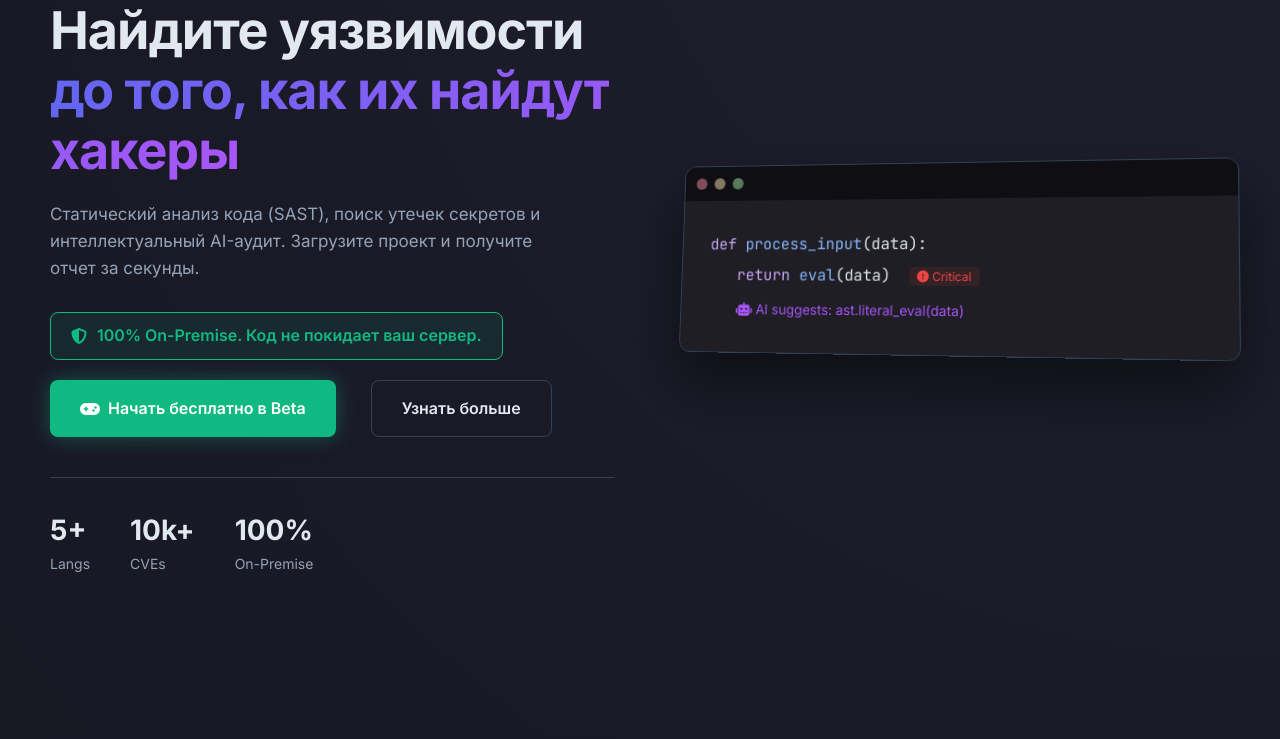
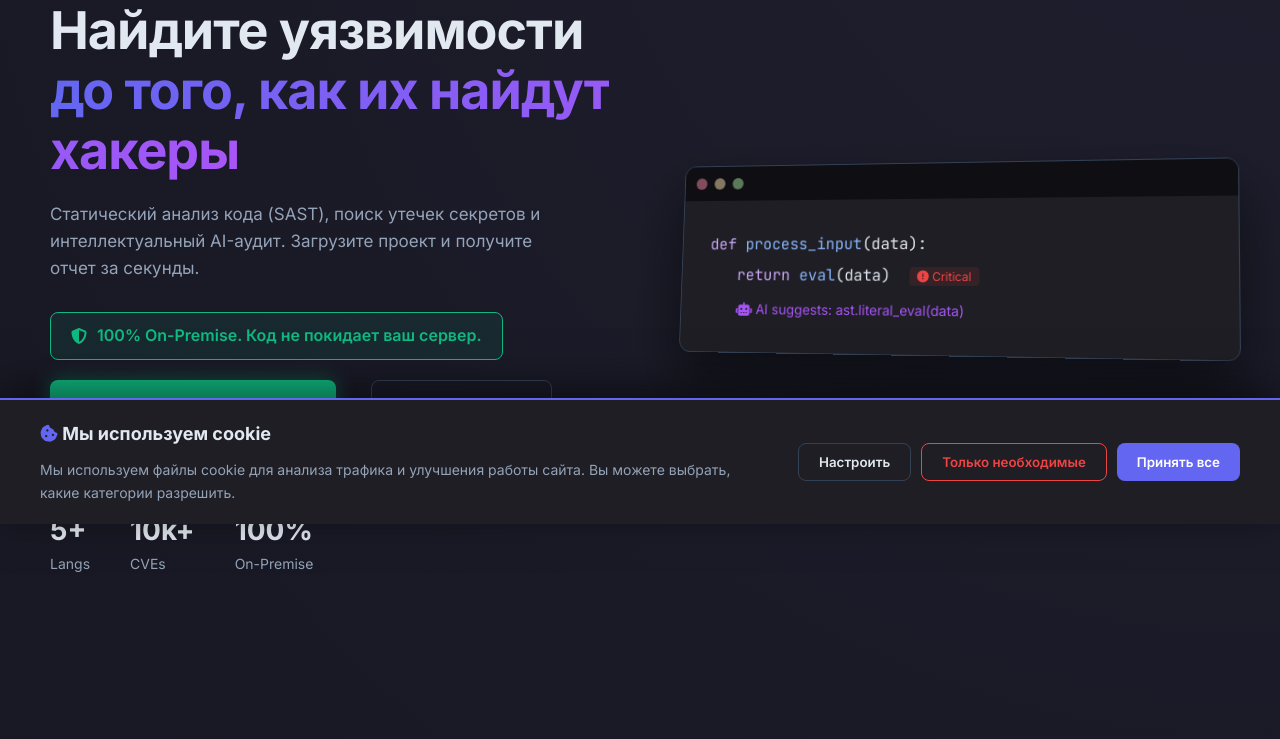
Before and after one commit to Tikeyphoto/ai-secscan, a Flask app: page / in a window 1280 px wide. Shown: the part 276-1015 px from the top of the page. Run offline with Flask 3, Linux system fonts and the light colour scheme.

Commit message:
feat(compliance): add cookie consent banner with granular opt-in
- Created templates/includes/cookie_banner.html (custom UI, no third-party scripts)
- Three categories: strictly necessary (locked), analytics, marketing
- Buttons: 'Accept all', 'Only necessary', 'Customize'
- Saves choice in localStorage + POST to /api/cookie_consent (logs to audit_log)
- Injected into all public and private templates (landing, login, register,
  profile, presentation, terms)
- Added translations for RU/EN/ZH

```diff
--- a/app.py
+++ b/app.py
@@ -1145,6 +1145,18 @@ def api_clear_history():
         return jsonify({"error": str(e)}), 500
 
 
+@app.route('/api/cookie_consent', methods=['POST'])
+def api_cookie_consent():
+    data = request.get_json() or {}
+    # Логируем в аудит, если пользователь авторизован
+    if 'username' in session:
+        audit('cookie_consent', details={'analytics': data.get('analytics'), 'marketing': data.get('marketing')})
+    else:
+        # Для анонимных пользователей пишем в лог
+        print(f"[COOKIE] Anonymous consent: analytics={data.get('analytics')}, marketing={data.get('marketing')}", flush=True)
+    return jsonify({"status": "success"}), 200
+
+
 @app.route('/api/stats/trend')
 def api_stats_trend():
     if 'username' not in session: return jsonify({"error": "Не авторизован"}), 401
--- /dev/null
+++ b/templates/includes/cookie_banner.html
@@ -0,0 +1,94 @@
+<!-- Cookie Consent Banner -->
+<div id="cookie-banner" style="display: none; position: fixed; bottom: 0; left: 0; right: 0; background: var(--bg-surface); border-top: 2px solid var(--primary); padding: 20px; z-index: 9999; box-shadow: 0 -10px 40px rgba(0,0,0,0.5);">
+    <div style="max-width: 1200px; margin: 0 auto; display: flex; flex-wrap: wrap; gap: 20px; align-items: center; justify-content: space-between;">
+
+        <div style="flex: 1; min-width: 300px;">
+            <h3 style="margin: 0 0 10px 0; color: var(--text-main); font-size: 18px;">
+                <i class="fa-solid fa-cookie-bite" style="color: var(--primary);"></i> {{ t('cookie.title') }}
+            </h3>
+            <p style="margin: 0; color: var(--text-muted); font-size: 14px; max-width: 700px;">
+                {{ t('cookie.desc') }}
+            </p>
+        </div>
+
+        <div style="display: flex; gap: 10px; flex-wrap: wrap;">
+            <button type="button" onclick="toggleCookieSettings()" class="btn" style="background: transparent; border: 1px solid var(--border); color: var(--text-main);">{{ t('cookie.customize') }}</button>
+            <button type="button" onclick="acceptCookies('reject')" class="btn" style="background: transparent; border: 1px solid var(--danger); color: var(--danger);">{{ t('cookie.reject_all') }}</button>
+            <button type="button" onclick="acceptCookies('all')" class="btn" style="background: var(--primary);">{{ t('cookie.accept_all') }}</button>
+        </div>
+    </div>
+
+    <!-- Настройки (скрыты по умолчанию) -->
+    <div id="cookie-settings" style="display: none; max-width: 1200px; margin: 20px auto 0; padding-top: 20px; border-top: 1px solid var(--border);">
+        <div style="display: grid; gap: 15px;">
+            <!-- Необходимые -->
+            <div style="display: flex; justify-content: space-between; align-items: center; background: var(--bg-base); padding: 15px; border-radius: 8px;">
+                <div>
+                    <strong style="color: var(--text-main);">{{ t('cookie.necessary') }}</strong>
+                    <p style="margin: 5px 0 0; color: var(--text-muted); font-size: 13px;">{{ t('cookie.necessary_desc') }}</p>
+                </div>
+                <input type="checkbox" checked disabled style="width: 20px; height: 20px;">
+            </div>
+            <!-- Аналитические -->
+            <div style="display: flex; justify-content: space-between; align-items: center; background: var(--bg-base); padding: 15px; border-radius: 8px;">
+                <div>
+                    <strong style="color: var(--text-main);">{{ t('cookie.analytics') }}</strong>
+                    <p style="margin: 5px 0 0; color: var(--text-muted); font-size: 13px;">{{ t('cookie.analytics_desc') }}</p>
+                </div>
+                <input type="checkbox" id="cookie-analytics" style="width: 20px; height: 20px;">
+            </div>
+            <!-- Маркетинговые -->
+            <div style="display: flex; justify-content: space-between; align-items: center; background: var(--bg-base); padding: 15px; border-radius: 8px;">
+                <div>
+                    <strong style="color: var(--text-main);">{{ t('cookie.marketing') }}</strong>
+                    <p style="margin: 5px 0 0; color: var(--text-muted); font-size: 13px;">{{ t('cookie.marketing_desc') }}</p>
+                </div>
+                <input type="checkbox" id="cookie-marketing" style="width: 20px; height: 20px;">
+            </div>
+        </div>
+        <div style="text-align: right; margin-top: 20px;">
+            <button type="button" onclick="saveCustomCookies()" class="btn" style="background: var(--success);">{{ t('cookie.save') }}</button>
+        </div>
+    </div>
+</div>
+
+<script>
+    document.addEventListener('DOMContentLoaded', function() {
+        const consent = localStorage.getItem('cookie_consent');
+        if (!consent) {
+            document.getElementById('cookie-banner').style.display = 'block';
+        }
+    });
+
+    function toggleCookieSettings() {
+        const el = document.getElementById('cookie-settings');
+        el.style.display = el.style.display === 'none' ? 'block' : 'none';
+    }
+
+    function saveConsent(analytics, marketing) {
+        const data = { necessary: true, analytics: analytics, marketing: marketing, timestamp: new Date().toISOString() };
+        localStorage.setItem('cookie_consent', JSON.stringify(data));
+        document.getElementById('cookie-banner').style.display = 'none';
+
+        // Отправляем на бэкенд (для аудита)
+        fetch('/api/cookie_consent', {
+            method: 'POST',
+            headers: { 'Content-Type': 'application/json' },
+            body: JSON.stringify(data)
+        }).catch(e => console.log('Cookie consent sync failed', e));
+    }
+
+    function acceptCookies(type) {
+        if (type === 'all') {
+            saveConsent(true, true);
+        } else {
+            saveConsent(false, false);
+        }
+    }
+
+    function saveCustomCookies() {
+        const analytics = document.getElementById('cookie-analytics').checked;
+        const marketing = document.getElementById('cookie-marketing').checked;
+        saveConsent(analytics, marketing);
+    }
+</script>
--- a/templates/landing.html
+++ b/templates/landing.html
@@ -333,5 +333,6 @@
             }
         }
     </script>
+    {% include 'includes/cookie_banner.html' %}
 </body>
 </html>
--- a/templates/login.html
+++ b/templates/login.html
@@ -55,5 +55,6 @@
             <a href="/register" class="auth-link">{{ t('login.no_account') }}</a>
         </div>
     </div>
+    {% include 'includes/cookie_banner.html' %}
 </body>
 </html>
--- a/templates/presentation.html
+++ b/templates/presentation.html
@@ -217,5 +217,6 @@
     });
     updateUI();
 </script>
+    {% include 'includes/cookie_banner.html' %}
 </body>
 </html>
--- a/templates/profile.html
+++ b/templates/profile.html
@@ -1131,5 +1131,6 @@ html += `<div style="display: flex; gap: 10px; margin-bottom: 20px;">
         }
 
     </script>
+    {% include 'includes/cookie_banner.html' %}
 </body>
 </html>
--- a/templates/register.html
+++ b/templates/register.html
@@ -66,5 +66,6 @@
             }
         });
     </script>
+    {% include 'includes/cookie_banner.html' %}
 </body>
 </html>
--- a/templates/terms.html
+++ b/templates/terms.html
@@ -54,5 +54,6 @@
             </div>
         </div>
     </div>
+    {% include 'includes/cookie_banner.html' %}
 </body>
 </html>
--- a/translations.py
+++ b/translations.py
@@ -1,7 +1,7 @@
 TRANSLATIONS = {
     "ru": {
         "nav.features": "Возможности", "nav.pricing": "Тарифы", "nav.faq": "FAQ",
-        "nav.login": "Войти", "nav.register": "Начать бесплатно", "nav.logout": "Выйти",
+        "nav.login": "Войти", "nav.register": "Начать бесплатно", "nav.logout": "Выйти", "cookie.title": "Мы используем cookie", "cookie.desc": "Мы используем файлы cookie для анализа трафика и улучшения работы сайта. Вы можете выбрать, какие категории разрешить.", "cookie.accept_all": "Принять все", "cookie.reject_all": "Только необходимые", "cookie.customize": "Настроить", "cookie.save": "Сохранить выбор", "cookie.necessary": "Строго необходимые", "cookie.necessary_desc": "Нужны для работы сайта (сессия, безопасность).", "cookie.analytics": "Аналитические", "cookie.analytics_desc": "Помогают понять, как вы используете сайт.", "cookie.marketing": "Маркетинговые", "cookie.marketing_desc": "Используются для показа релевантной рекламы.",
         "landing.beta_btn": "Бесплатно в beta версии",
         "login.title": "Вход - AI-SecScan", "login.heading": "Вход", "login.username": "Логин", "login.password": "Пароль", "login.submit": "Войти", "login.no_account": "Нет аккаунта? Зарегистрироваться",
         "register.title": "Регистрация - AI-SecScan", "register.heading": "Регистрация", "register.username": "Придумайте логин", "register.email": "Ваш Email", "register.password": "Придумайте пароль", "register.invite": "Инвайт-код (если есть)", "register.submit": "Создать аккаунт", "register.have_account": "Уже есть аккаунт? Войти",
@@ -75,7 +75,7 @@ TRANSLATIONS = {
     },
     "en": {
         "nav.features": "Features", "nav.pricing": "Pricing", "nav.faq": "FAQ",
-        "nav.login": "Log in", "nav.register": "Start for free", "nav.logout": "Log out",
+        "nav.login": "Log in", "nav.register": "Start for free", "nav.logout": "Log out", "cookie.title": "We use cookies", "cookie.desc": "We use cookies to analyze traffic and improve the site. You can choose which categories to allow.", "cookie.accept_all": "Accept all", "cookie.reject_all": "Only necessary", "cookie.customize": "Customize", "cookie.save": "Save preferences", "cookie.necessary": "Strictly necessary", "cookie.necessary_desc": "Required for the site to work (session, security).", "cookie.analytics": "Analytics", "cookie.analytics_desc": "Help us understand how you use the site.", "cookie.marketing": "Marketing", "cookie.marketing_desc": "Used to show relevant ads.",
         "landing.beta_btn": "Free in beta",
         "login.title": "Login - AI-SecScan", "login.heading": "Login", "login.username": "Username", "login.password": "Password", "login.submit": "Log in", "login.no_account": "Don't have an account? Register",
         "register.title": "Register - AI-SecScan", "register.heading": "Register", "register.username": "Choose a username", "register.email": "Your Email", "register.password": "Choose a password", "register.invite": "Invite code (optional)", "register.submit": "Create account", "register.have_account": "Already have an account? Log in",
@@ -149,7 +149,7 @@ TRANSLATIONS = {
     },
     "zh": {
         "nav.features": "功能", "nav.pricing": "价格", "nav.faq": "常见问题",
-        "nav.login": "登录", "nav.register": "免费开始", "nav.logout": "退出",
+        "nav.login": "登录", "nav.register": "免费开始", "nav.logout": "退出", "cookie.title": "我们使用Cookie", "cookie.desc": "我们使用Cookie来分析流量并改进网站。您可以选择允许哪些类别。", "cookie.accept_all": "接受全部", "cookie.reject_all": "仅必要", "cookie.customize": "自定义", "cookie.save": "保存偏好", "cookie.necessary": "严格必要", "cookie.necessary_desc": "网站运行所必需（会话、安全）。", "cookie.analytics": "分析", "cookie.analytics_desc": "帮助我们了解您如何使用网站。", "cookie.marketing": "营销", "cookie.marketing_desc": "用于展示相关广告。",
         "landing.beta_btn": "测试版免费",
         "login.title": "登录 - AI-SecScan", "login.heading": "登录", "login.username": "用户名", "login.password": "密码", "login.submit": "登录", "login.no_account": "没有账号？立即注册",
         "register.title": "注册 - AI-SecScan", "register.heading": "注册", "register.username": "请输入用户名", "register.email": "您的邮箱", "register.password": "请输入密码", "register.invite": "邀请码（选填）", "register.submit": "创建账号", "register.have_account": "已有账号？去登录",
```
